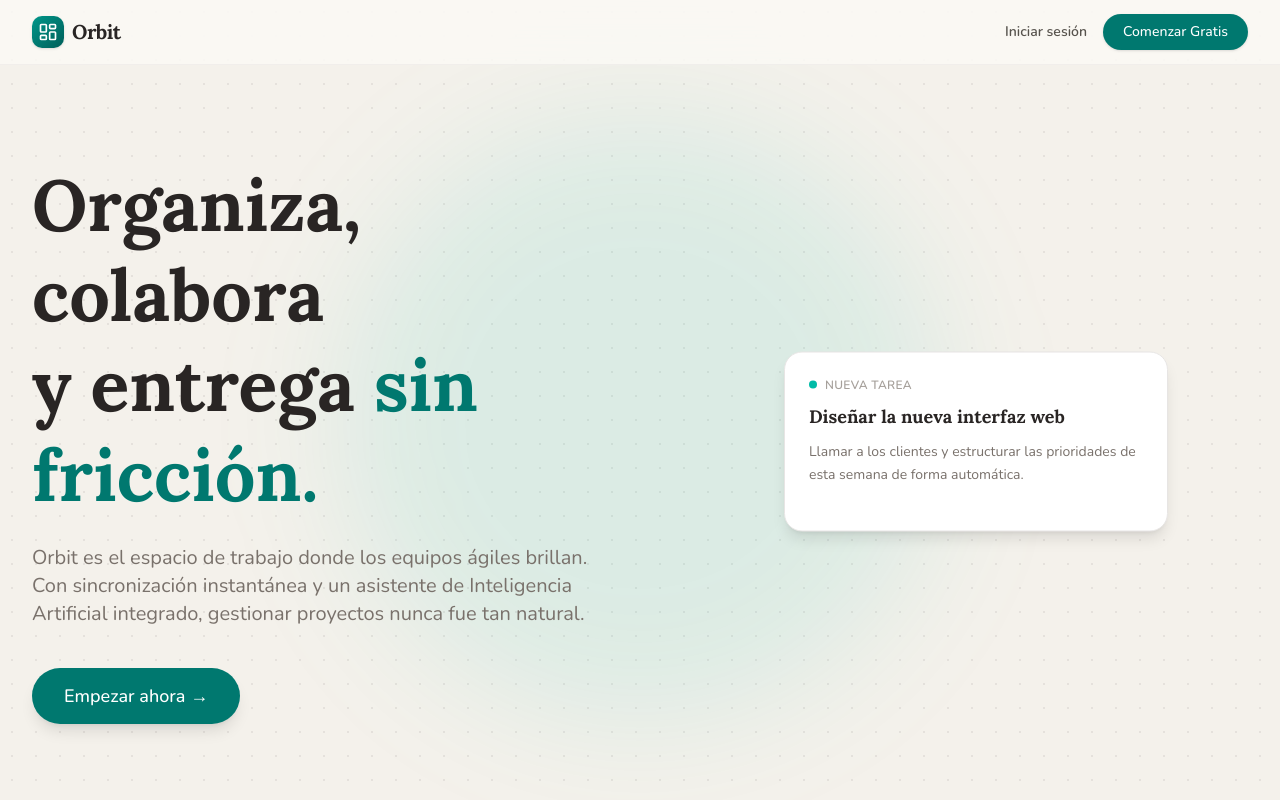
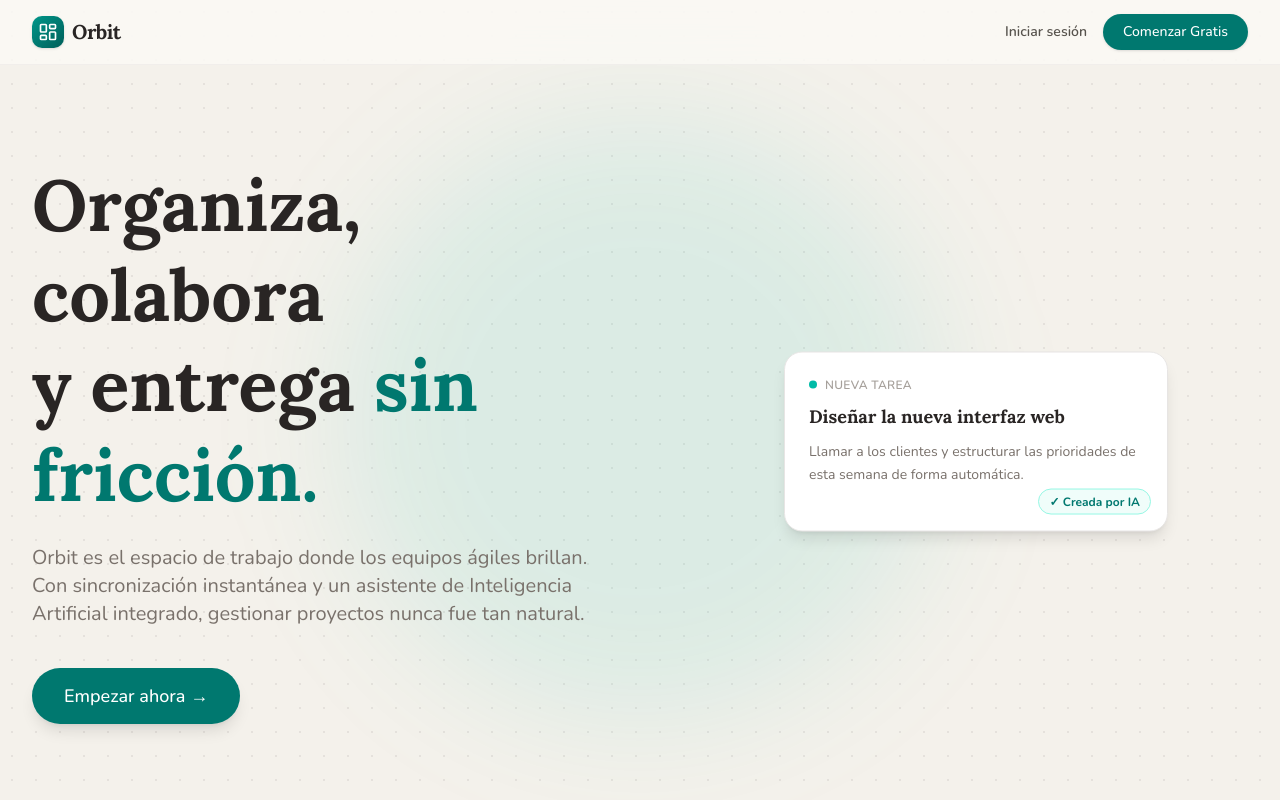
Before and after one commit to 2001mapa/Orbit_Kanban, a Next.js app: page / in a window 1280 px wide. Shown: the top 800 px of the page. Built offline with nearby package versions, Linux system fonts and the light colour scheme; no server answers.

Commit message:
fix: resolve useEffect cleanup bug preventing typewriter loop from cycling tasks

```diff
--- a/src/components/landing/HeroTypewriter.tsx
+++ b/src/components/landing/HeroTypewriter.tsx
@@ -70,15 +70,17 @@ export function HeroTypewriter() {
         }, 20);
       } else {
         setCursorPhase('done');
-        timeout = setTimeout(() => {
-          setShowBadge(true);
-          setTimeout(() => setIsExiting(true), 2500);
-        }, 200);
+      }
+    } else if (cursorPhase === 'done') {
+      if (!showBadge) {
+        timeout = setTimeout(() => setShowBadge(true), 200);
+      } else {
+        timeout = setTimeout(() => setIsExiting(true), 2500);
       }
     }
 
     return () => clearTimeout(timeout);
-  }, [title, desc, cursorPhase, taskIndex, isExiting]);
+  }, [title, desc, cursorPhase, showBadge, taskIndex, isExiting]);
 
   const task = TASKS[taskIndex];
 
```
